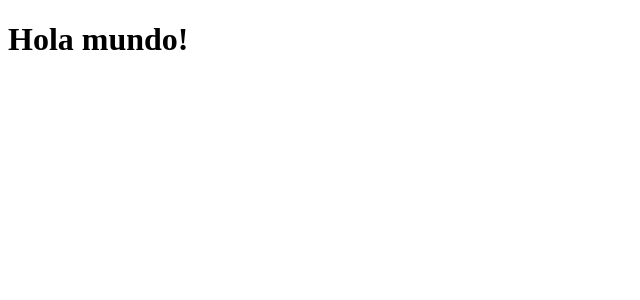
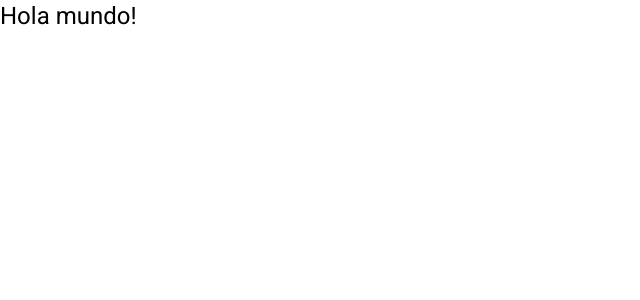
Before and after one commit to ferjavi40/crud-angular-material, an Angular app: page / in a window 1280 px wide. Shown: the top 300 px of the page, without its empty margins (0-640 px from the left). Built offline with nearby package versions, Linux system fonts and the light colour scheme.

Commit message:
fix: add material module

```diff
--- a/angular.json
+++ b/angular.json
@@ -24,6 +24,7 @@
               "src/assets"
             ],
             "styles": [
+              "./node_modules/@angular/material/prebuilt-themes/pink-bluegrey.css",
               "src/styles.css"
             ],
             "scripts": []
@@ -87,6 +88,7 @@
               "src/assets"
             ],
             "styles": [
+              "./node_modules/@angular/material/prebuilt-themes/pink-bluegrey.css",
               "src/styles.css"
             ],
             "scripts": []
--- a/package.json
+++ b/package.json
@@ -12,10 +12,12 @@
   "private": true,
   "dependencies": {
     "@angular/animations": "~11.2.1",
+    "@angular/cdk": "^11.2.11",
     "@angular/common": "~11.2.1",
     "@angular/compiler": "~11.2.1",
     "@angular/core": "~11.2.1",
     "@angular/forms": "~11.2.1",
+    "@angular/material": "^11.2.11",
     "@angular/platform-browser": "~11.2.1",
     "@angular/platform-browser-dynamic": "~11.2.1",
     "@angular/router": "~11.2.1",
--- a/src/app/app.module.ts
+++ b/src/app/app.module.ts
@@ -3,6 +3,7 @@
 import { MaterialModule } from './material/material.module';
 
 import { AppComponent } from './app.component';
+import { BrowserAnimationsModule } from '@angular/platform-browser/animations';
 
 @NgModule({
   declarations: [
@@ -10,7 +11,8 @@
   ],
   imports: [
     BrowserModule,
-    MaterialModule
+    MaterialModule,
+    BrowserAnimationsModule
   ],
   providers: [],
   bootstrap: [AppComponent]
--- a/src/index.html
+++ b/src/index.html
@@ -6,8 +6,11 @@
   <base href="/">
   <meta name="viewport" content="width=device-width, initial-scale=1">
   <link rel="icon" type="image/x-icon" href="favicon.ico">
+  <link rel="preconnect" href="https://fonts.gstatic.com">
+  <link href="https://fonts.googleapis.com/css2?family=Roboto:wght@300;400;500&display=swap" rel="stylesheet">
+  <link href="https://fonts.googleapis.com/icon?family=Material+Icons" rel="stylesheet">
 </head>
-<body>
+<body class="mat-typography">
   <app-root></app-root>
 </body>
 </html>
--- a/src/styles.css
+++ b/src/styles.css
@@ -1 +1,4 @@
 /* You can add global styles to this file, and also import other style files */
+
+html, body { height: 100%; }
+body { margin: 0; font-family: Roboto, "Helvetica Neue", sans-serif; }
```
Also changed, not shown: src/app/material/material.module.ts (+6 -4 lines), src/app/app.component.html (line endings or trailing spaces), 1 other file (tests, documents, lock files or other folders).
